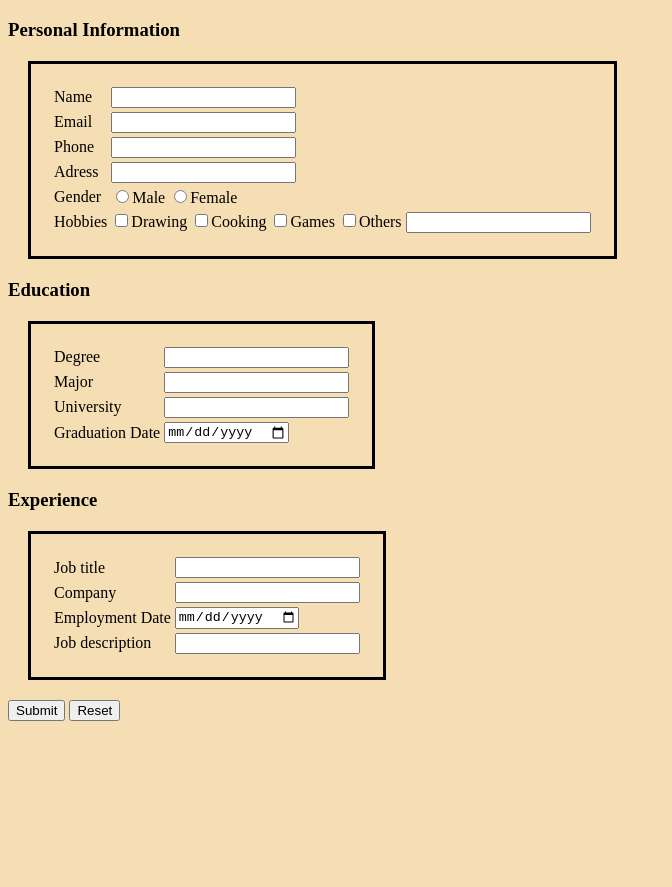
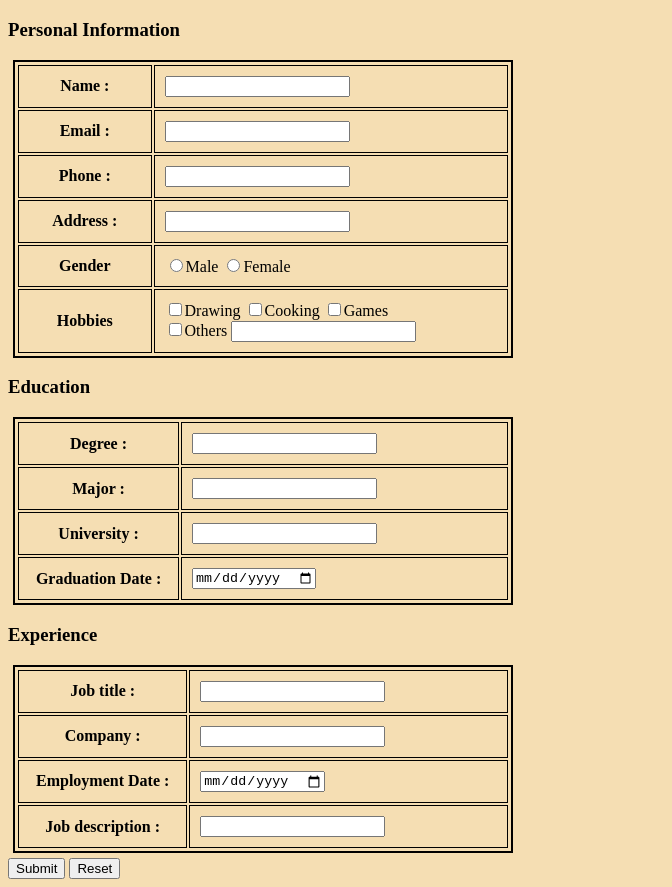
Before and after one commit to infinity-decoder/VU-Assignmnets, a plain HTML site: page CS202_01_BC210427835.html in a window 1280 px wide. Shown: the part 61-948 px from the top of the page, without its empty margins (0-672 px from the left). Before the commit the page ends 800 px from the top, so only its background shows below. Drawn offline with Linux system fonts and the light colour scheme.

Commit message:
final to submit

```diff
--- a/CS202_01_BC210427835.html
+++ b/CS202_01_BC210427835.html
@@ -4,18 +4,27 @@
     <title>
         CV_BC210427835
     </title>
+    <meta name="description" content="Assignment No.01">
+    <meta name="author" content="MAHBOOB ALAM BC210427835">
+    <meta name="viewport" content="width=device-width, initial-scale=1.0">
+    <!-- backup of Assignment can be accessed at https://infinity-decoder.github.io/VU-Assignmnets/CS202_01_BC210427835.html -->
+    <!-- CSS for current html -->
     <style>
         body{
             background-color:wheat;
         }
-			h3{
-				align-content:center;
+
+        table{
+            padding: 1px;
+            margin:5px;
+            border:2px double black;
+
+            width:500px;
         }
-            table{
-                padding: 20px;
-				margin:20px;
-				border:solid black;
-
+        th, td{
+            border:1px double black;
+            padding: 10px;
+            width:50px;
         }
 
 
@@ -25,42 +34,44 @@
 <body>
 
 	<h1> Curriculum Vitae</h1>
+	<form>
 		<div>
 		<h3> Personal Information</h3>
-		<form>
+    <!-- No placeholders were introduced as it was not visible in Assignment image-->
+
 
         <table>
             <tbody>
             <tr>
-                    <td>Name</td>
+                <th>Name :</th>
                 <td><input type="text"></td>
             </tr>
             <tr>
-                    <td>Email</td>
+                <th>Email :</th>
                 <td><input type="text"></td>
 
             </tr>
             <tr>
-                    <td>Phone</td>
+                <th>Phone :</th>
                 <td><input type="text"></td>
 
             </tr>
             <tr>
-                    <td>Adress</td>
-                    <td><input type="text"></td>
+                <th>Address :</th>
+                <td><input type="textarea" id="address"> </td>
 
             </tr>
             <tr>
-                    <td>Gender</td>
+                <th>Gender</th>
                 <td><input type="radio" value="Male">Male
                     <input type="radio" value="Female">Female</td>
 
             </tr>
             <tr>
-                    <td>Hobbies</td>
+                <th>Hobbies</th>
                 <td><input type="checkbox" >Drawing
                     <input type="checkbox" >Cooking
-					<input type="checkbox" >Games
+                    <input type="checkbox" >Games <br>
                     <input type="checkbox" >Others
                     <input type="text" ></td>
 
@@ -68,53 +79,57 @@
 
             </tbody>
         </table>
+
 		</div>
 		<div>
 		<h3> Education</h3>
+
         <table>
             <tbody>
             <tr>
-                    <td>Degree</td>
+                <th>Degree :</th>
                 <td><input type="text"></td>
             </tr>
             <tr>
-                    <td>Major</td>
+                <th>Major :</th>
                 <td><input type="text"></td>
 
             </tr>
             <tr>
-                    <td>University</td>
+                <th>University :</th>
                 <td><input type="text"></td>
 
             </tr>
             <tr>
-                    <td>Graduation Date</td>
+                <th>Graduation Date :</th>
                 <td><input type="date"></td>
 
             </tr>
         </table>
+
 		</div>
 		<div>
 		<h3> Experience</h3>
+
         <table>
             <tbody>
             <tr>
-                    <td>Job title</td>
+                <th>Job title :</th>
                 <td><input type="text"></td>
             </tr>
             <tr>
-                    <td>Company</td>
+                <th>Company :</th>
                 <td><input type="text"></td>
 
             </tr>
             <tr>
-                    <td>Employment Date</td>
+                <th>Employment Date :</th>
                 <td><input type="date"></td>
 
             </tr>
             <tr>
-                    <td>Job description</td>
-                    <td><input type="text"></td>
+                <th>Job description :</th>
+                <td> <input type ="text" id="job-description"> </td>
 
             </tr>
 
@@ -122,10 +137,15 @@
 
             </tbody>
         </table>
+
 		</div>
+<!-- Buttons of form -->
+		<div>
+
 		<input type="submit" value="Submit">
 		<input type="reset" value="Reset">
 
+		</div>
 	</form>
 
 </body>
```
Also changed, not shown: index.html (+1 -1 lines). Lines whose indentation alone changed are shown as unchanged.
